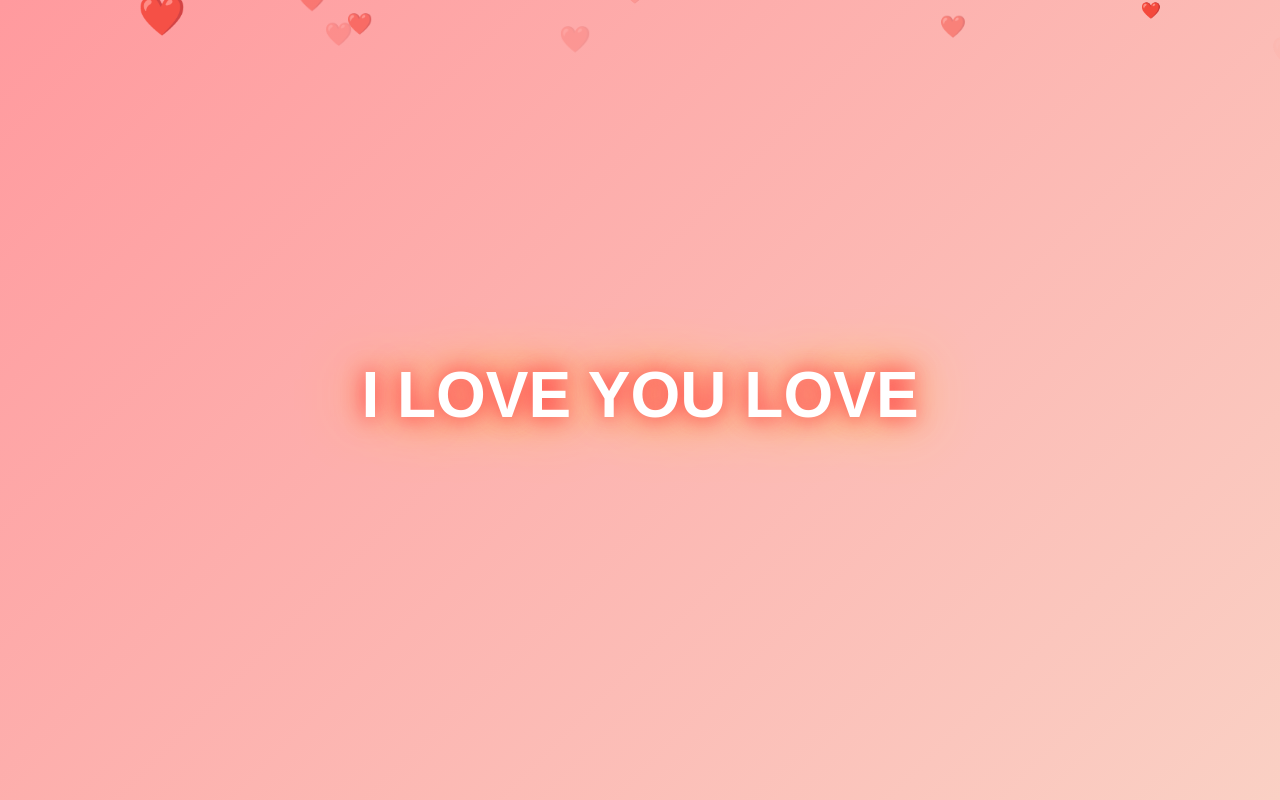
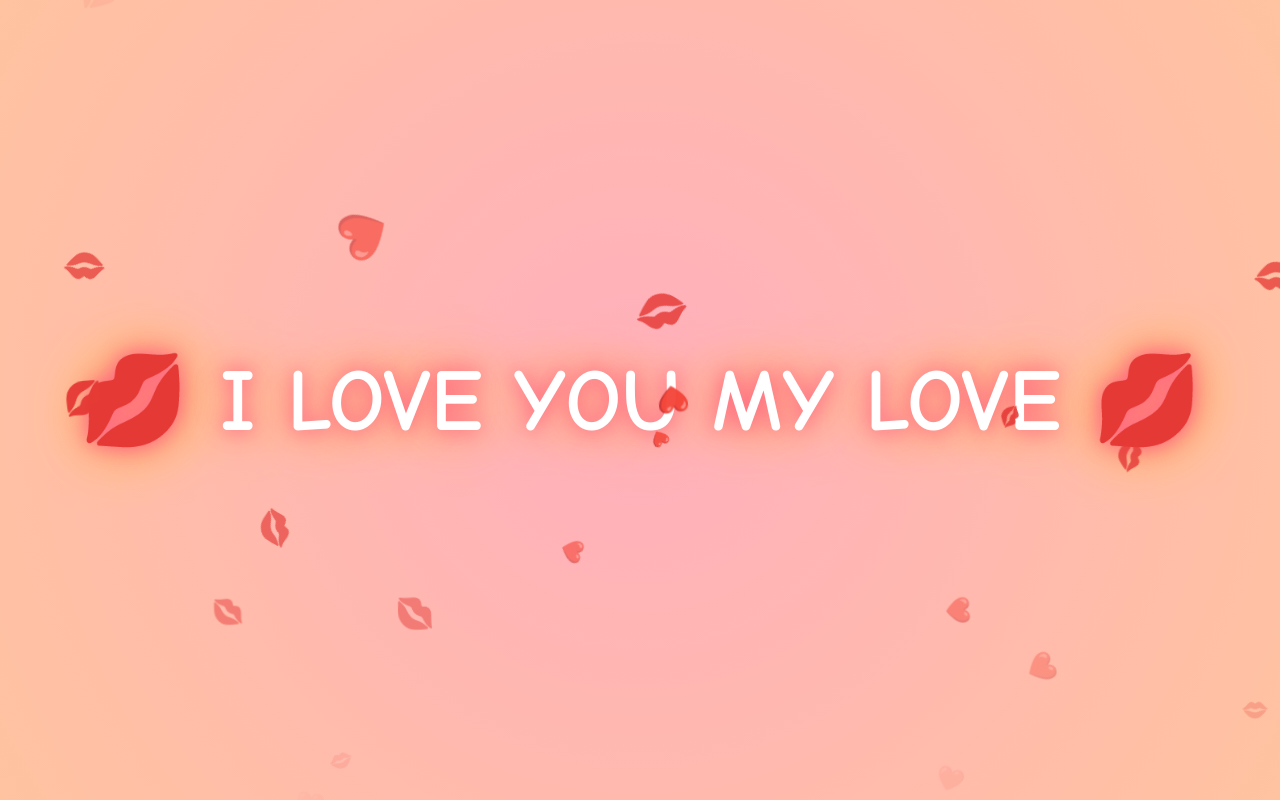
Before and after one commit to jojanajeangarabillo/loveyou, a plain HTML site: page index.html in a window 1280 px wide. Drawn offline with Linux system fonts and the light colour scheme.

Commit message:
Update index.html

```diff
--- a/index.html
+++ b/index.html
@@ -8,34 +8,38 @@
       margin: 0;
       padding: 0;
       height: 100vh;
-      background: linear-gradient(135deg, #ff9a9e 0%, #fad0c4 100%);
+      background: radial-gradient(circle at center, #ffafbd, #ffc3a0);
       display: flex;
       justify-content: center;
       align-items: center;
       overflow: hidden;
-      font-family: 'Arial', sans-serif;
+      font-family: 'Comic Sans MS', cursive, sans-serif;
     }
 
     .text {
-      font-size: 4rem;
+      font-size: 5rem;
       font-weight: bold;
-      color: white;
-      text-shadow: 0 0 10px #ff4e50, 0 0 20px #ff4e50, 0 0 40px #f9d423;
-      animation: pulse 2s infinite, float 6s ease-in-out infinite;
+      color: #fff;
+      position: relative;
+      text-align: center;
+      animation: glow 3s ease-in-out infinite, pop 2s ease-in-out infinite;
     }
 
-    @keyframes pulse {
-      0% { text-shadow: 0 0 10px #ff4e50, 0 0 20px #ff4e50, 0 0 40px #f9d423; }
-      50% { text-shadow: 0 0 20px #ff4e50, 0 0 30px #ff4e50, 0 0 60px #f9d423; }
-      100% { text-shadow: 0 0 10px #ff4e50, 0 0 20px #ff4e50, 0 0 40px #f9d423; }
+    @keyframes glow {
+      0%, 100% {
+        text-shadow: 0 0 10px #ff4e50, 0 0 20px #ff4e50, 0 0 30px #f9d423;
+      }
+      50% {
+        text-shadow: 0 0 20px #ff6f91, 0 0 40px #ff6f91, 0 0 60px #f9d423;
+      }
     }
 
-    @keyframes float {
-      0%, 100% { transform: translateY(0); }
-      50% { transform: translateY(-20px); }
+    @keyframes pop {
+      0%, 100% { transform: scale(1); }
+      50% { transform: scale(1.1); }
     }
 
-    .hearts {
+    .floating {
       position: absolute;
       top: 0;
       left: 0;
@@ -45,48 +49,57 @@
       overflow: hidden;
     }
 
+    .kiss {
+      position: absolute;
+      color: #ff69b4;
+      font-size: 2rem;
+      animation: floatUp 6s linear infinite;
+      opacity: 0.7;
+    }
+
     .heart {
       position: absolute;
-      color: #ff4e50;
+      color: red;
       font-size: 2rem;
-      animation: floatUp 5s linear infinite;
+      animation: floatUp 7s linear infinite;
       opacity: 0.6;
     }
 
     @keyframes floatUp {
       0% {
-        transform: translateY(100%);
+        transform: translateY(100vh) scale(0.5) rotate(0deg);
         opacity: 0;
       }
       50% {
         opacity: 1;
       }
       100% {
-        transform: translateY(-100%);
+        transform: translateY(-10vh) scale(1.2) rotate(360deg);
         opacity: 0;
       }
     }
   </style>
 </head>
 <body>
-  <div class="text">I LOVE YOU LOVE</div>
-  <div class="hearts" id="hearts"></div>
+  <div class="text">💋 I LOVE YOU MY LOVE 💋</div>
+  <div class="floating" id="floating"></div>
 
   <script>
-    const heartsContainer = document.getElementById('hearts');
+    const floating = document.getElementById('floating');
 
-    function createHeart() {
-      const heart = document.createElement('div');
-      heart.classList.add('heart');
-      heart.style.left = `${Math.random() * 100}%`;
-      heart.style.fontSize = `${Math.random() * 2 + 1}rem`;
-      heart.style.animationDuration = `${Math.random() * 3 + 3}s`;
-      heart.textContent = '❤️';
-      heartsContainer.appendChild(heart);
-      setTimeout(() => heart.remove(), 5000);
+    function createFloatingElement(symbol, className) {
+      const el = document.createElement('div');
+      el.classList.add(className);
+      el.textContent = symbol;
+      el.style.left = `${Math.random() * 100}%`;
+      el.style.fontSize = `${Math.random() * 2 + 1}rem`;
+      el.style.animationDuration = `${Math.random() * 3 + 4}s`;
+      floating.appendChild(el);
+      setTimeout(() => el.remove(), 7000);
     }
 
-    setInterval(createHeart, 500);
+    setInterval(() => createFloatingElement('💋', 'kiss'), 400);
+    setInterval(() => createFloatingElement('❤️', 'heart'), 600);
   </script>
 </body>
 </html>
```
